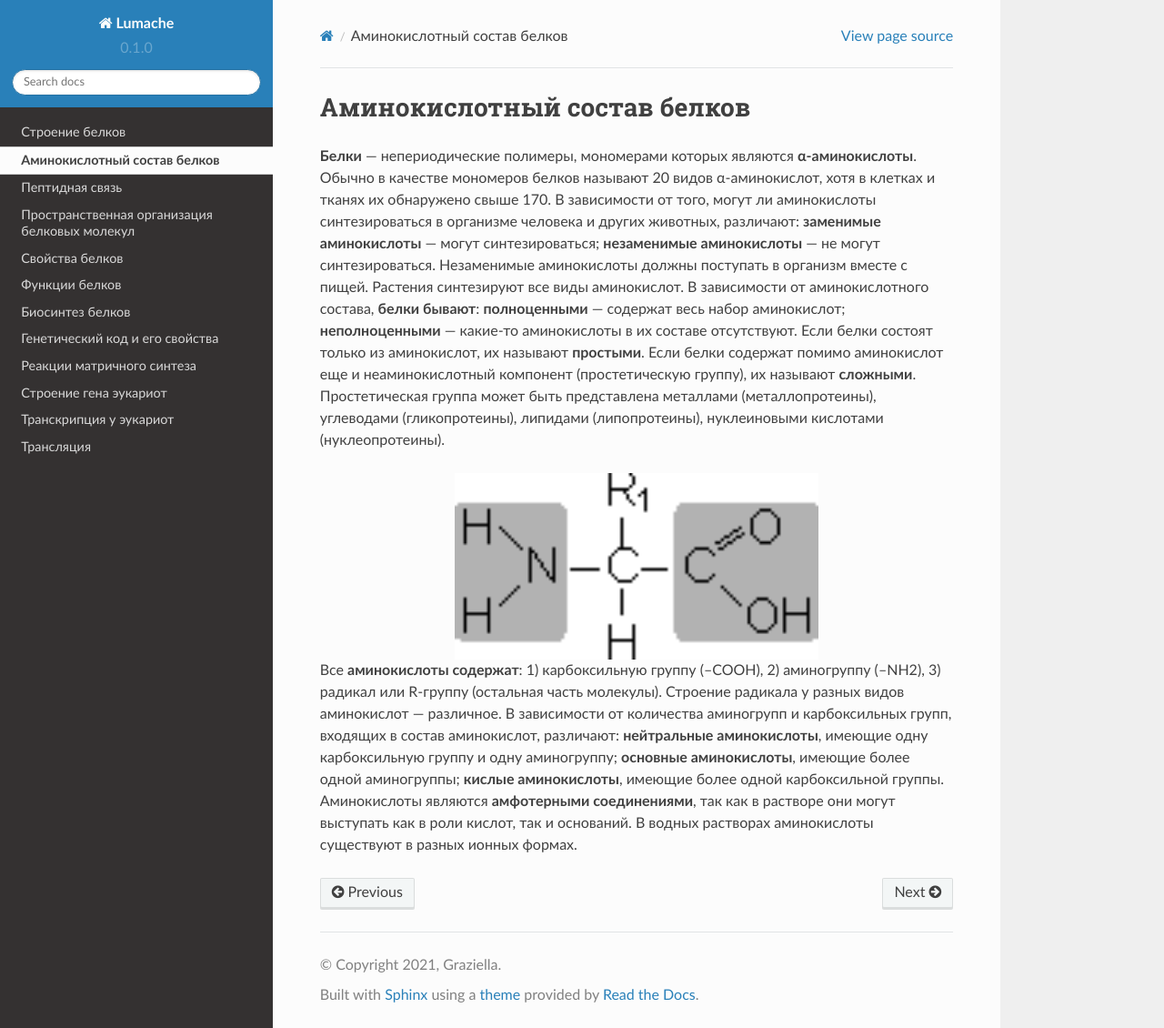
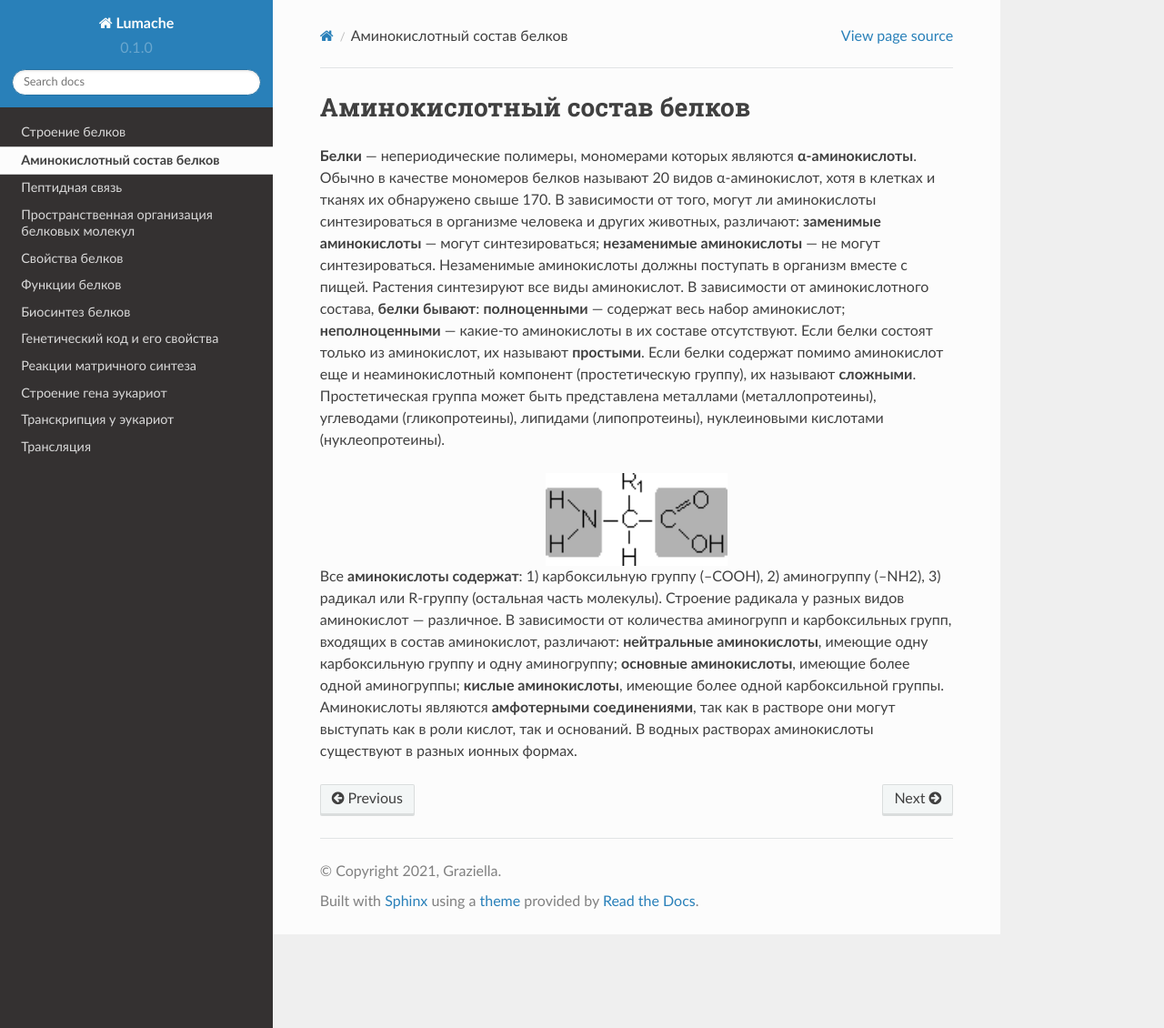
Before and after one commit to neptune2021/test_documentation, a Sphinx documentation site: the page built from docs/source/02.rst, in a window 1280 px wide and 1130 px high. Shown: the whole window at 91% size. Built offline with Sphinx 7.4.7 and the Read the Docs theme 2.0.0, drawn with Linux system fonts in a browser that asks for light colours.

Commit message:
Update 02.rst

```diff
--- a/docs/source/02.rst
+++ b/docs/source/02.rst
@@ -5,8 +5,8 @@
 В зависимости от аминокислотного состава, **белки бывают**: **полноценными** — содержат весь набор аминокислот; **неполноценными** — какие-то аминокислоты в их составе отсутствуют. Если белки состоят только из аминокислот, их называют **простыми**. Если белки содержат помимо аминокислот еще и неаминокислотный компонент (простетическую группу), их называют **сложными**. Простетическая группа может быть представлена металлами (металлопротеины), углеводами (гликопротеины), липидами (липопротеины), нуклеиновыми кислотами (нуклеопротеины).
 
 .. image:: img/image1.png
-  :width: 400
   :align: center
+  :width: 200
 
 Все **аминокислоты содержат**: 1) карбоксильную группу (–СООН), 2) аминогруппу (–NH2), 3) радикал или R-группу (остальная часть молекулы). Строение радикала у разных видов аминокислот — различное. В зависимости от количества аминогрупп и карбоксильных групп, входящих в состав аминокислот, различают: **нейтральные аминокислоты**, имеющие одну карбоксильную группу и одну аминогруппу; **основные аминокислоты**, имеющие более одной аминогруппы; **кислые аминокислоты**, имеющие более одной карбоксильной группы.
 Аминокислоты являются **амфотерными соединениями**, так как в растворе они могут выступать как в роли кислот, так и оснований. В водных растворах аминокислоты существуют в разных ионных формах.
```
